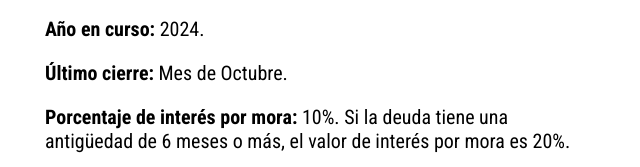
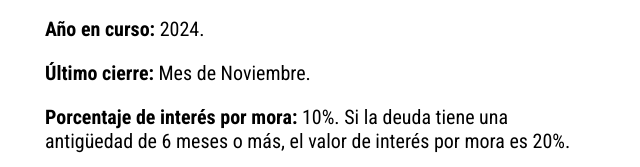
Before and after one commit to manuelmad/condo-admin, a plain HTML site: page index.html in a window 1280 px wide. Shown: the part 1652-1819 px from the top of the page, 320-960 px from the left. Drawn offline with Linux system fonts and the light colour scheme.

Commit message:
Updating the word november

```diff
--- a/index.html
+++ b/index.html
@@ -81,7 +81,7 @@
 			<div>
 				<p>* La cuota mensual de condominio puede pagarse en dólares en efectivo o en bolívares equivalentes, calculados a la tasa de 40 Bs./USD (400 Bs.).</p>
 				<p><b>Año en curso:</b> 2024.</p>
-				<p><b>Último cierre:</b> Mes de Octubre.</p>
+				<p><b>Último cierre:</b> Mes de Noviembre.</p>
 				<p><b>Porcentaje de interés por mora:</b> 10%. Si la deuda tiene una antigüedad de 6 meses o más, el valor de interés por mora es 20%.</p>
 				<!-- <p><b>Fondo de Condominio en Bs. digitales (B. de Venezuela):</b> 8909.21 Bs.</p>
 				<p><b>Fondo de Condominio en Bs. en efectivo:</b> 123.39 Bs.</p>
```
